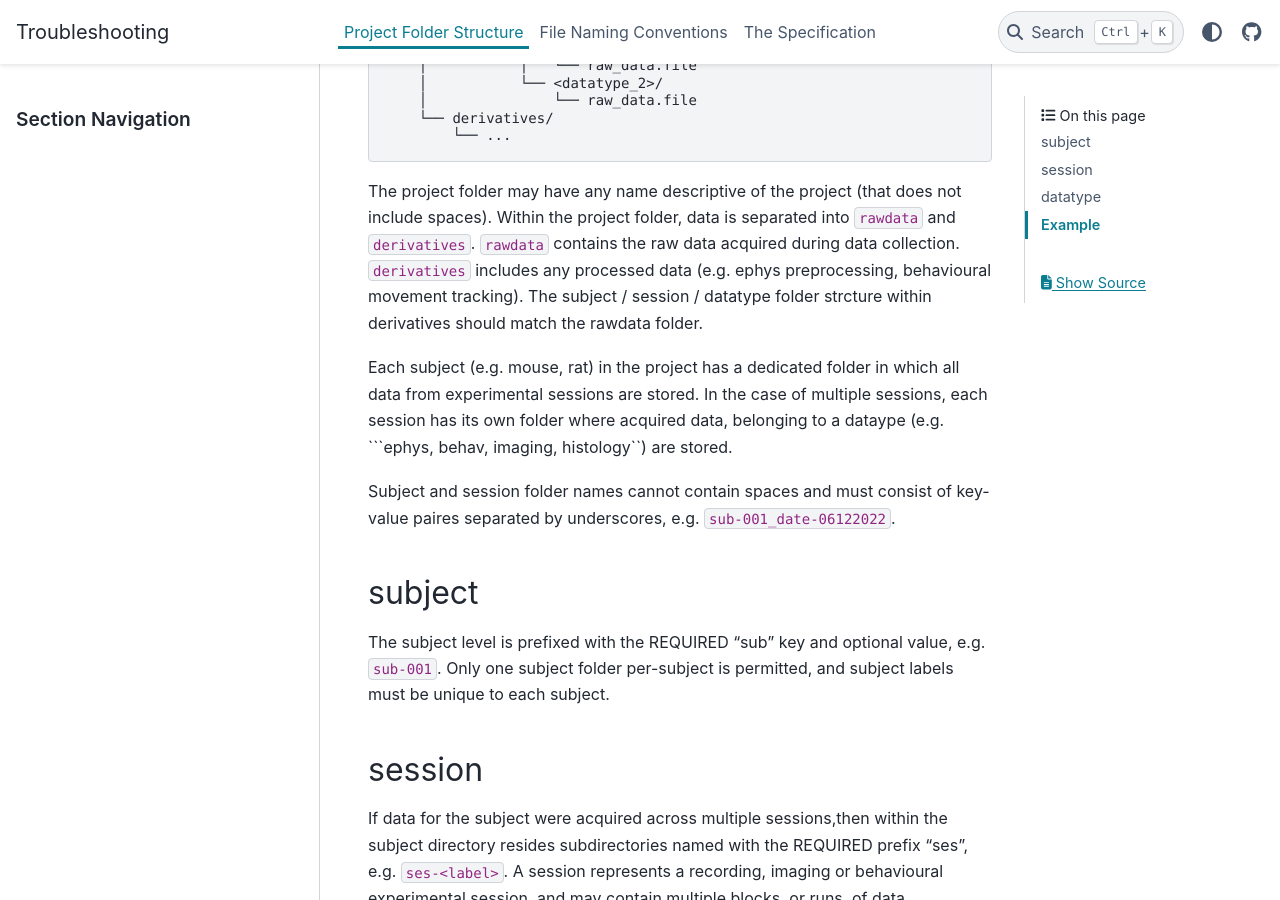
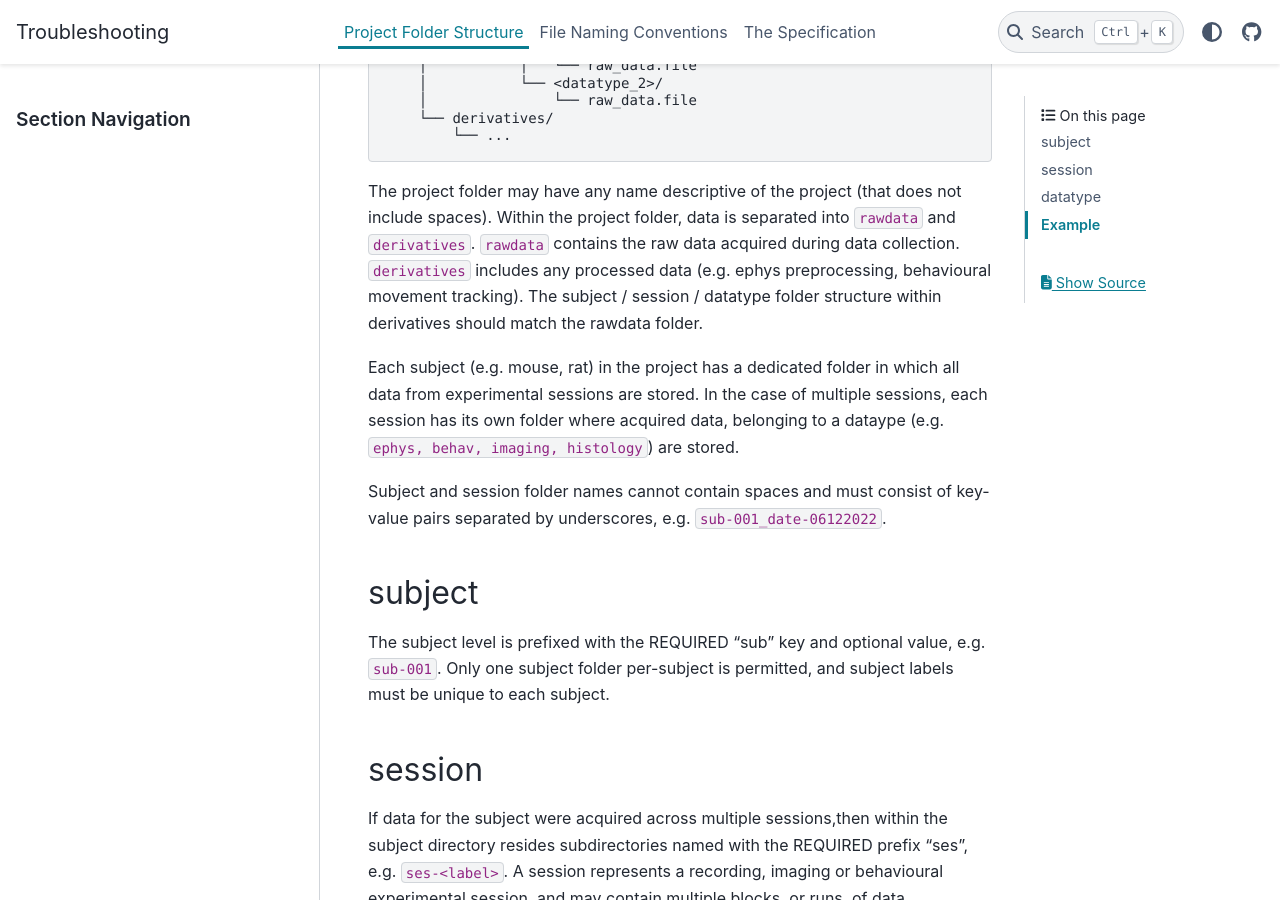
Before and after one commit to neuroinformatics-unit/NeuroBlueprint, a Sphinx documentation site: the page built from docs/source/folder_structure.md, in a window 1280 px wide and 900 px high, scrolled down 328 px. Built offline with Sphinx 7.4.7 and the PyData theme 0.15.4, drawn with Linux system fonts in a browser that asks for light colours.

Commit message:
fix backticks and typos

````diff
--- a/docs/source/folder_structure.md
+++ b/docs/source/folder_structure.md
@@ -17,33 +17,33 @@ Standardized project folders containing raw data are hierarchically structured a
 ```
 
 The project folder may have any name descriptive of the project (that does not include spaces). Within the
-project folder, data is separated into ```rawdata``` and ```derivatives```. ```rawdata``` contains the raw
-data acquired during data collection. ```derivatives``` includes any processed data (e.g. ephys preprocessing,
-behavioural movement tracking). The subject / session / datatype folder strcture within derivatives should
+project folder, data is separated into `rawdata` and `derivatives`. `rawdata` contains the raw
+data acquired during data collection. `derivatives` includes any processed data (e.g. ephys preprocessing,
+behavioural movement tracking). The subject / session / datatype folder structure within derivatives should
 match the rawdata folder.
 
 Each subject (e.g. mouse, rat) in the project has a dedicated folder in which all data from
 experimental sessions are stored.
 In the case of multiple sessions, each session has its own folder where acquired data, belonging to
-a dataype (e.g. ```ephys, behav, imaging, histology``) are stored.
+a dataype (e.g. `ephys, behav, imaging, histology`) are stored.
 
-Subject and session folder names cannot contain spaces and must consist of key-value paires separated
-by underscores, e.g. ``sub-001_date-06122022``.
+Subject and session folder names cannot contain spaces and must consist of key-value pairs separated
+by underscores, e.g. `sub-001_date-06122022`.
 
 ### subject
-The subject level is prefixed with the REQUIRED "sub" key and optional value, e.g. ```sub-001```. Only one subject
+The subject level is prefixed with the REQUIRED "sub" key and optional value, e.g. `sub-001`. Only one subject
 folder per-subject is permitted, and subject labels must be unique to each subject.
 
 ### session
 If data for the subject were acquired across multiple sessions,then within the subject
-directory resides subdirectories named with the REQUIRED prefix "ses", e.g. ```ses-<label>```. A session represents a recording,
+directory resides subdirectories named with the REQUIRED prefix "ses", e.g. `ses-<label>`. A session represents a recording,
 imaging or behavioural experimental session, and may contain multiple blocks, or runs, of data acquisition.
 The session folder will contain the acquired datatypes. Different sessions may have different combinations of datatypes.
 
 ### datatype
-Datatypes included at the session level are REQUIRED to have one of the following names ```ephys, behav, imaging, histology```.
-If collected, ```ephys, behav, imaging``` are REQUIRED to be placed at the session label.
-If collected, ```histology``` is REQUIRED to be the subject level.
+Datatypes included at the session level are REQUIRED to have one of the following names `ephys, behav, imaging, histology`.
+If collected, `ephys, behav, imaging` are REQUIRED to be placed at the session label.
+If collected, `histology` is REQUIRED to be the subject level.
 
 ### Example
 A real project folder may look like:
````
